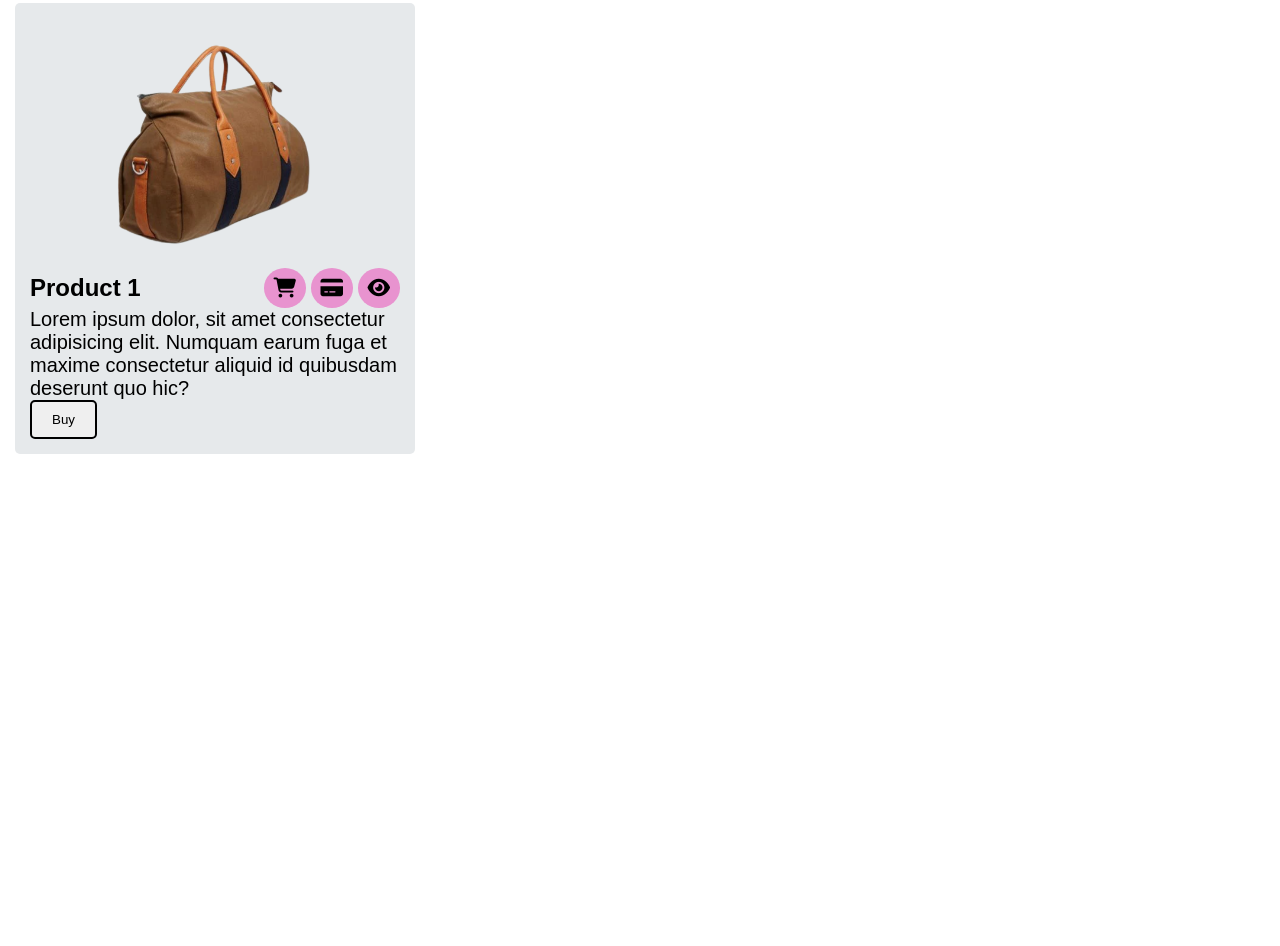
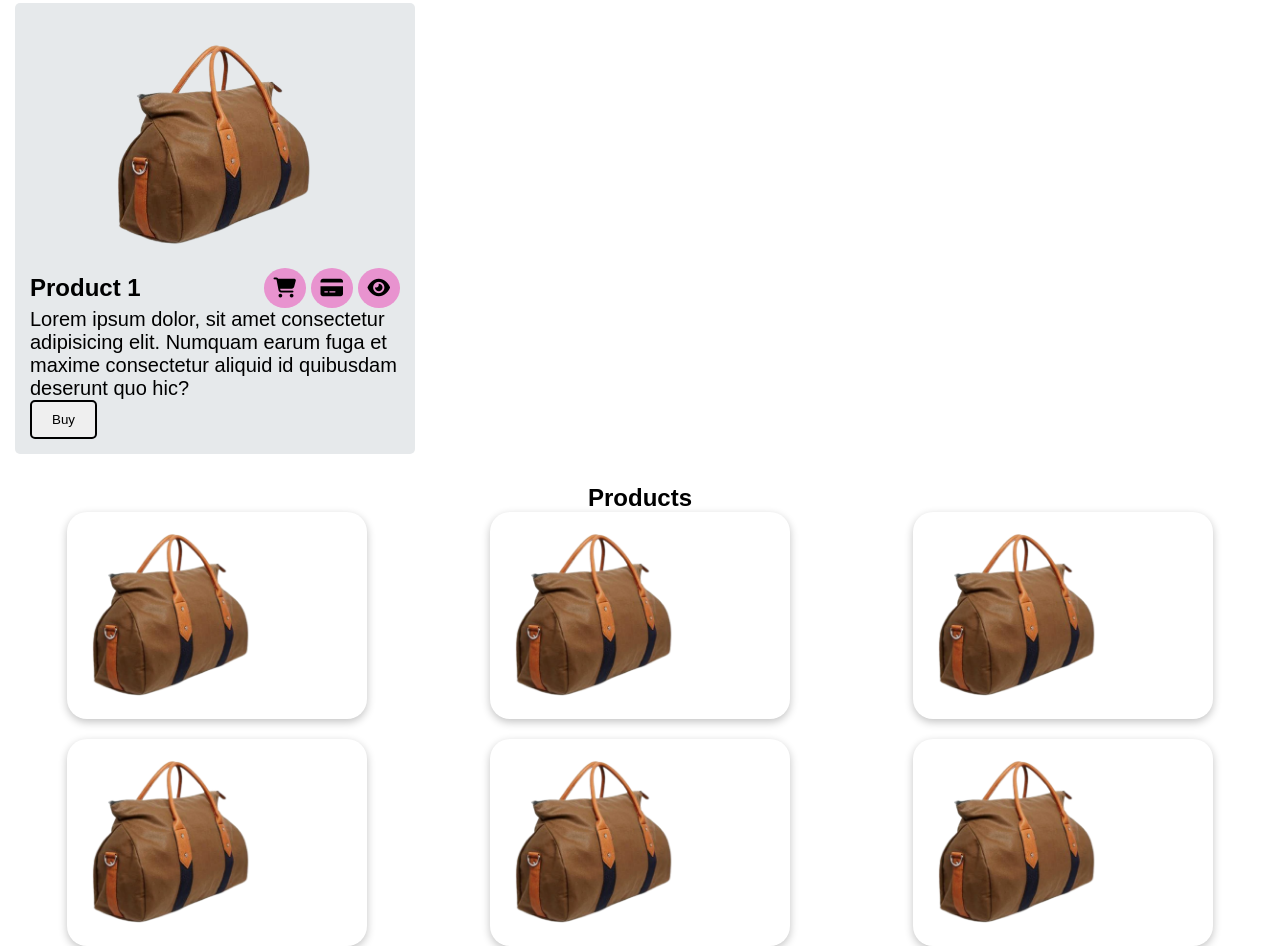
Before and after one commit to Coeditor5852/Awesome-Shop, a plain HTML site: page index.html in a window 1280 px wide. Shown: the part 1134-2080 px from the top of the page. Before the commit the page ends 1588 px from the top, so only its background shows below. Drawn offline with Linux system fonts and the light colour scheme.

Commit message:
complete

```diff
--- a/index.html
+++ b/index.html
@@ -110,6 +110,29 @@
                 </div>
             </div>
         </section>
+        <section class="gallery-section">
+            <h1 style="text-align: center; margin-top: 30px;">Products</h1>
+            <div class="gallery-container">
+                <div class="single-gallery">
+                    <img src="./images/products/bag.png" alt="">
+                </div>
+                <div class="single-gallery">
+                    <img src="./images/products/bag.png" alt="">
+                </div>
+                <div class="single-gallery">
+                    <img src="./images/products/bag.png" alt="">
+                </div>
+                <div class="single-gallery">
+                    <img src="./images/products/bag.png" alt="">
+                </div>
+                <div class="single-gallery">
+                    <img src="./images/products/bag.png" alt="">
+                </div>
+                <div class="single-gallery">
+                    <img src="./images/products/bag.png" alt="">
+                </div>
+            </div>
+        </section>
     </main>
     <footer>
 
--- a/styles/responsive.css
+++ b/styles/responsive.css
@@ -35,3 +35,29 @@
         gap: 10px;
     }
 }
+@media screen and (max-width: 576px) {
+    .header-section{
+        flex-direction: column;
+        margin-left: 50px;
+    }
+    .items-container{
+        flex-direction: column;
+        margin-left: 50px;
+        gap: 20px;
+    }
+    .banner-section{
+        flex-direction: column;
+        margin-top: 40px;
+        gap: 15px;
+    }
+
+    .text-container{
+        order: 2;
+        width: 100%;
+    }
+    .banner-image-container{
+        order: 1;
+        width: 100%;
+    }
+
+}
--- a/styles/style.css
+++ b/styles/style.css
@@ -152,29 +152,25 @@ body{
     padding: 10px;
 }
 
-@media screen and (max-width: 576px) {
-    .header-section{
-        flex-direction: column;
-        margin-left: 50px;
-    }
-    .items-container{
-        flex-direction: column;
-        margin-left: 50px;
-        gap: 20px;
-    }
-    .banner-section{
-        flex-direction: column;
-        margin-top: 40px;
-        gap: 15px;
-    }
-
-    .text-container{
-        order: 2;
-        width: 100%;
-    }
-    .banner-image-container{
-        order: 1;
-        width: 100%;
-    }
-
+/* gallery styles */
+.gallery-section{
+    max-width: 1250px;
+    margin: 0 auto;
+    margin-top: 20px;
 }
+.single-gallery img{
+    width: 70%;
+    margin: 0 auto;
+}
+.single-gallery{
+    flex-basis: 300px;
+    margin: 0 auto;
+    border-radius: 20px;
+    box-shadow: rgba(0, 0, 0, 0.24) 0px 3px 8px;
+}
+.gallery-container{
+    display: flex;
+    justify-content: center;
+    flex-wrap: wrap;
+    gap: 20px;
+}
```
